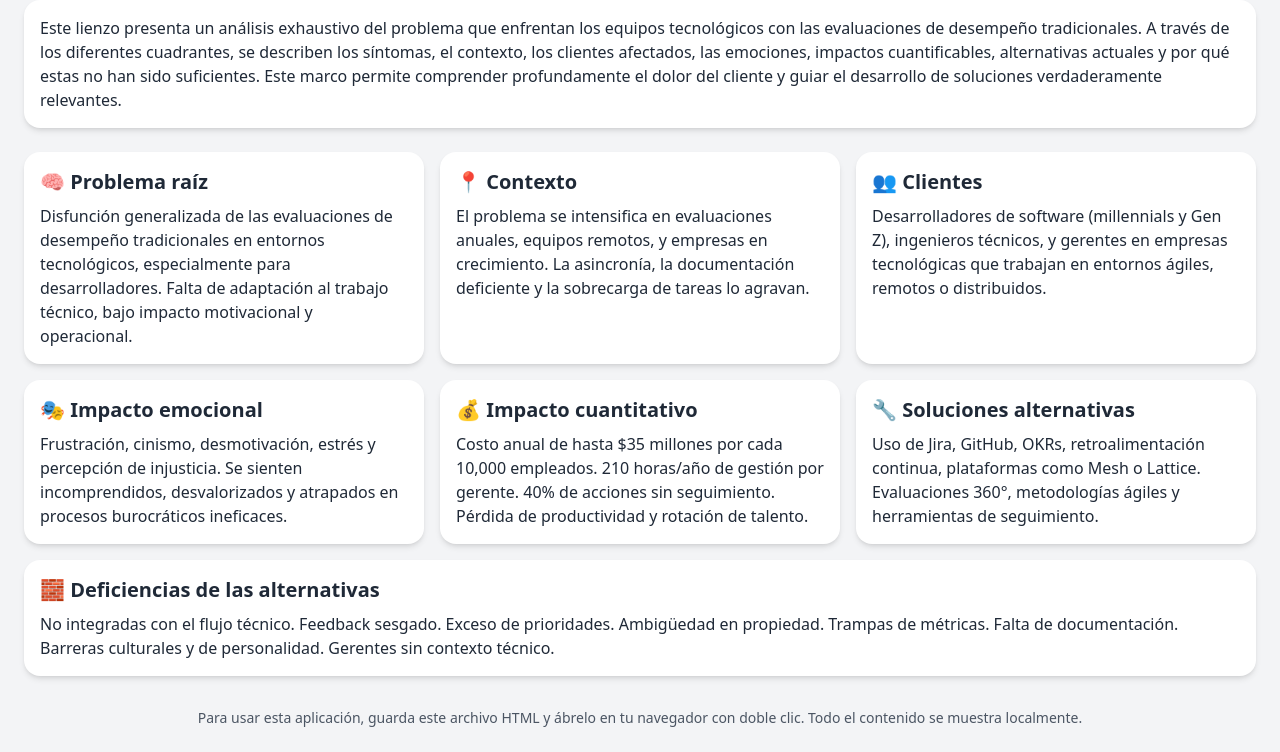
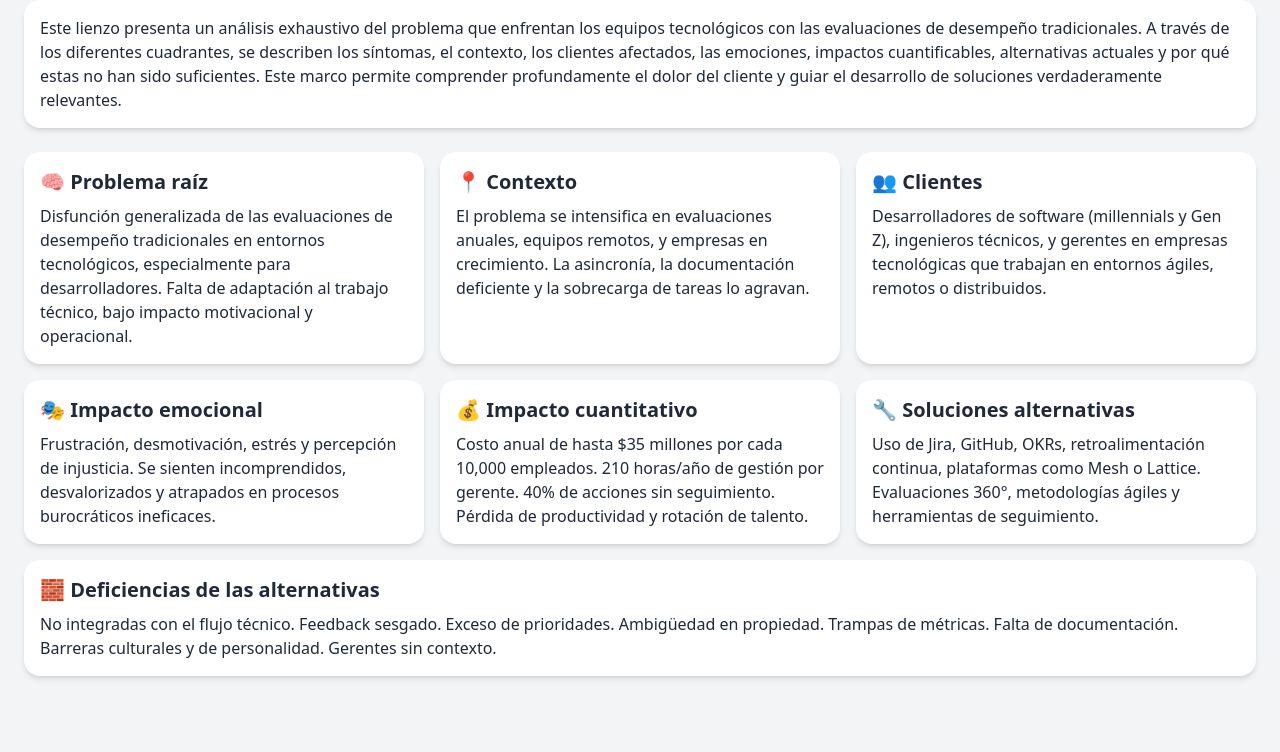
Before and after one commit to oliversd/canvas_tribuia, a plain HTML site: page index.html in a window 1280 px wide. Shown: the part 84-836 px from the top of the page. After the commit the page ends 800 px from the top, so only its background shows below. Drawn offline with nearby package versions, Linux system fonts and the light colour scheme.

Commit message:
update content

```diff
--- a/index.html
+++ b/index.html
@@ -56,7 +56,7 @@
         <div class="bg-white p-4 rounded-2xl shadow-md">
           <h2 class="text-xl font-semibold mb-2">🎭 Impacto emocional</h2>
           <p>
-            Frustración, cinismo, desmotivación, estrés y percepción de
+            Frustración, desmotivación, estrés y percepción de
             injusticia. Se sienten incomprendidos, desvalorizados y atrapados en
             procesos burocráticos ineficaces.
           </p>
@@ -90,17 +90,10 @@
             No integradas con el flujo técnico. Feedback sesgado. Exceso de
             prioridades. Ambigüedad en propiedad. Trampas de métricas. Falta de
             documentación. Barreras culturales y de personalidad. Gerentes sin
-            contexto técnico.
+            contexto.
           </p>
         </div>
       </div>
 
-      <div class="mt-8 text-center">
-        <p class="text-sm text-gray-600">
-          Para usar esta aplicación, guarda este archivo HTML y ábrelo en tu
-          navegador con doble clic. Todo el contenido se muestra localmente.
-        </p>
-      </div>
-    </div>
   </body>
 </html>
```
